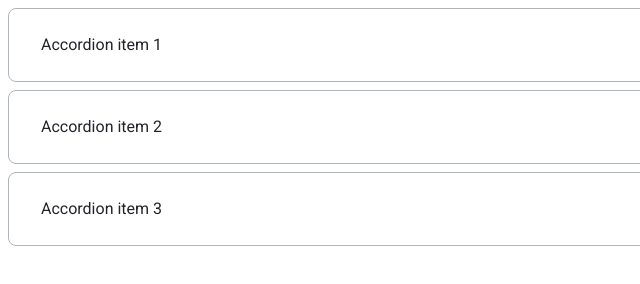
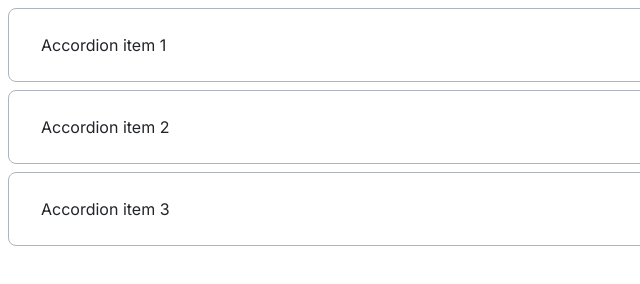
Before and after one commit to js-tasks-ru/htmlcss-20230714_igorgal1234, a website: page 03-lection1/02-accordion/index.html in a window 1280 px wide. Shown: the full height of the page, 0-640 px from the left. Drawn offline with Linux system fonts and the light colour scheme.

Commit message:
Added font

```diff
--- a/assets/css/main.css
+++ b/assets/css/main.css
@@ -20,7 +20,7 @@
 }
 
 * {
-  font-family: 'Roboto', sans-serif;
+  font-family: 'Inter', sans-serif;
   font-size: 16px;
   font-weight: 400;
 }
--- a/assets/fonts/fonts.css
+++ b/assets/fonts/fonts.css
@@ -1 +1,2 @@
 @import url('https://fonts.googleapis.com/css2?family=Roboto:ital,wght@0,100;0,300;0,400;0,500;0,700;0,900;1,100;1,300;1,400;1,500;1,700;1,900&display=swap');
+@import url('https://fonts.googleapis.com/css2?family=Inter:wght@100;200;300;400;500;600;700;800;900&display=swap');
```
